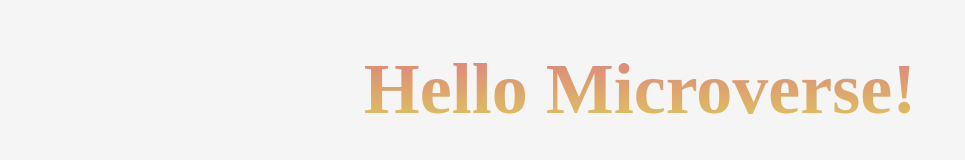
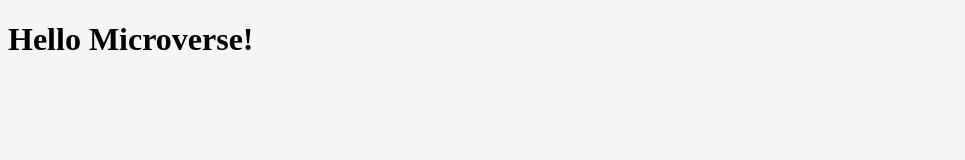
Before and after one commit to aron-net/Hello_world, a website: page index.html in a window 1280 px wide. Shown: the whole page, without its empty margins (0-965 px from the left). Drawn offline with Linux system fonts and the light colour scheme.

```diff
--- a/index.html
+++ b/index.html
@@ -9,7 +9,7 @@
 </head>
 <body>
     <header>
-        <h1 class="header">Hello Microverse!</h1>
+        <h1 class="header-style">Hello Microverse!</h1>
     </header>
 </body>
 </html>
```
